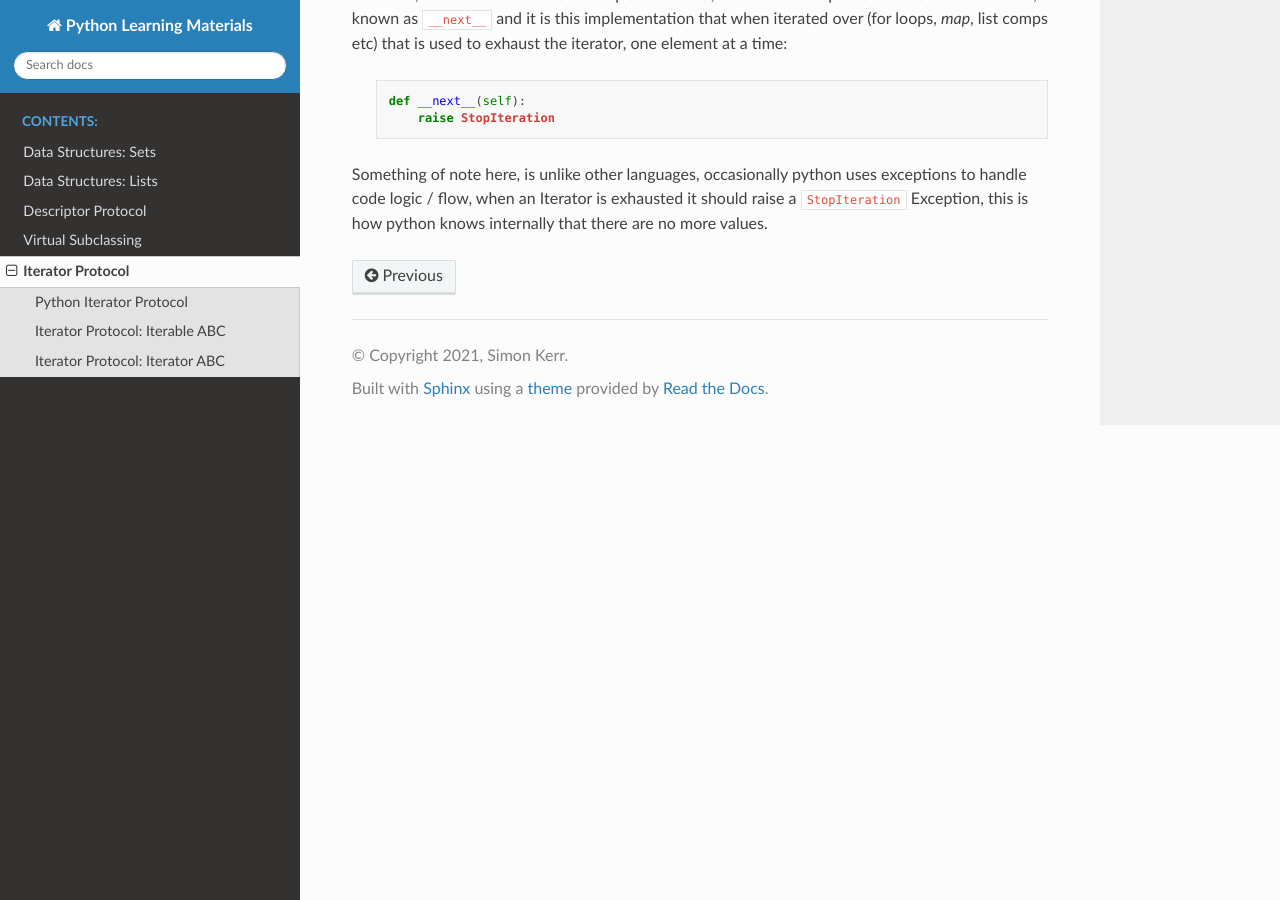
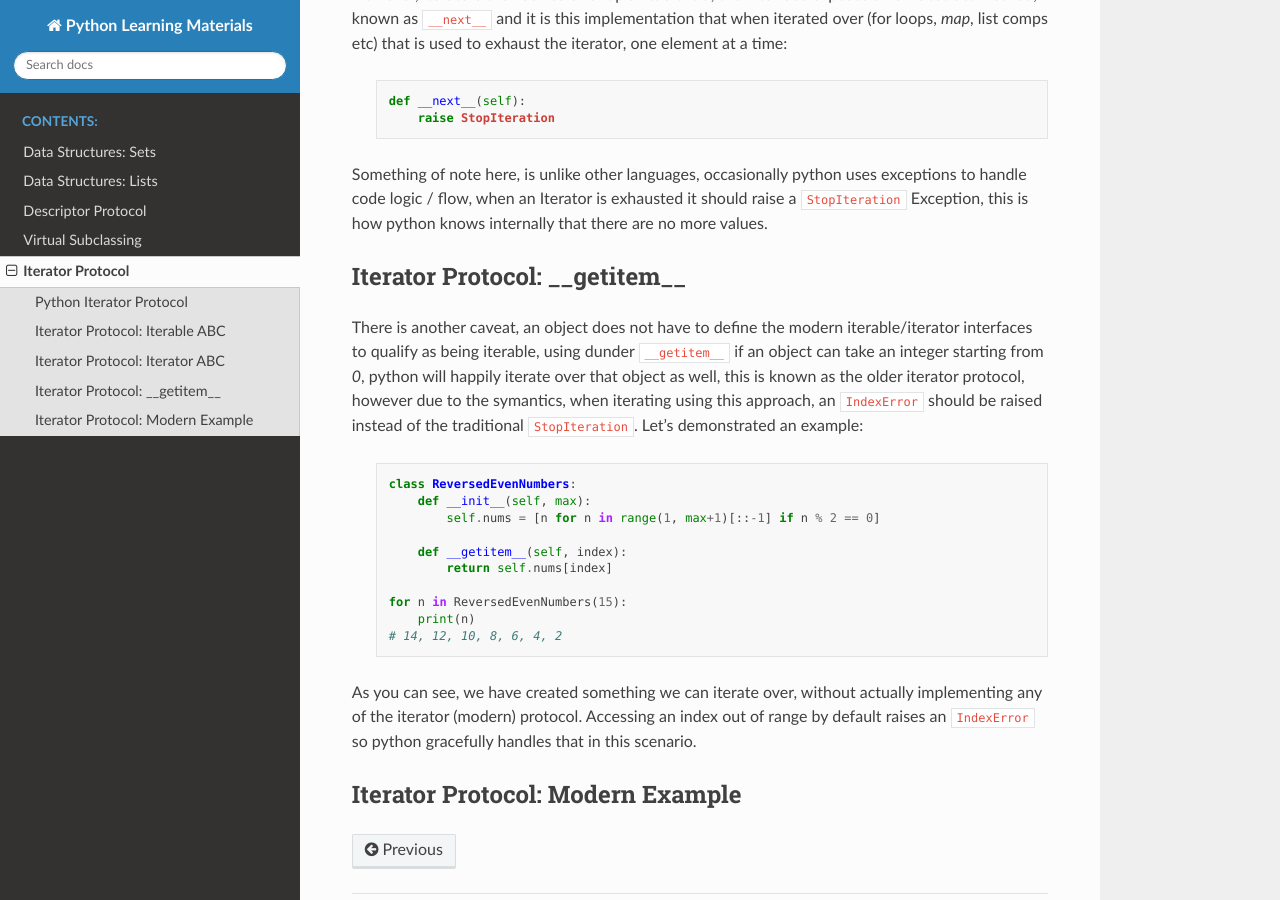
Before and after one commit to symonk/pydocs, a Sphinx documentation site: the page built from docs/source/iterator_protocol.rst, in a window 1280 px wide and 900 px high, scrolled down 1473 px. Built offline with Sphinx 7.4.7 and the Read the Docs theme 2.0.0, drawn with Linux system fonts in a browser that asks for light colours.

Commit message:
__getitem__ old school iterator protocol

```diff
--- a/docs/source/iterator_protocol.rst
+++ b/docs/source/iterator_protocol.rst
@@ -81,3 +81,35 @@ Something of note here, is unlike other languages, occasionally python uses
 exceptions to handle code logic / flow, when an Iterator is exhausted it
 should raise a ``StopIteration`` Exception, this is how python knows internally that
 there are no more values.
+
+
+Iterator Protocol: __getitem__
+--------------------------------
+
+There is another caveat, an object does not have to define the modern iterable/iterator
+interfaces to qualify as being iterable, using dunder ``__getitem__`` if an object
+can take an integer starting from `0`, python will happily iterate over that object as
+well, this is known as the older iterator protocol, however due to the symantics,
+when iterating using this approach, an ``IndexError`` should be raised instead of the
+traditional ``StopIteration``.  Let's demonstrated an example:
+
+    .. code-block:: python
+
+        class ReversedEvenNumbers:
+            def __init__(self, max):
+                self.nums = [n for n in range(1, max+1)[::-1] if n % 2 == 0]
+
+            def __getitem__(self, index):
+                return self.nums[index]
+
+        for n in ReversedEvenNumbers(15):
+            print(n)
+        # 14, 12, 10, 8, 6, 4, 2
+
+
+As you can see, we have created something we can iterate over, without actually implementing
+any of the iterator (modern) protocol.  Accessing an index out of range by default raises an
+``IndexError`` so python gracefully handles that in this scenario.
+
+Iterator Protocol: Modern Example
+----------------------------------
```
